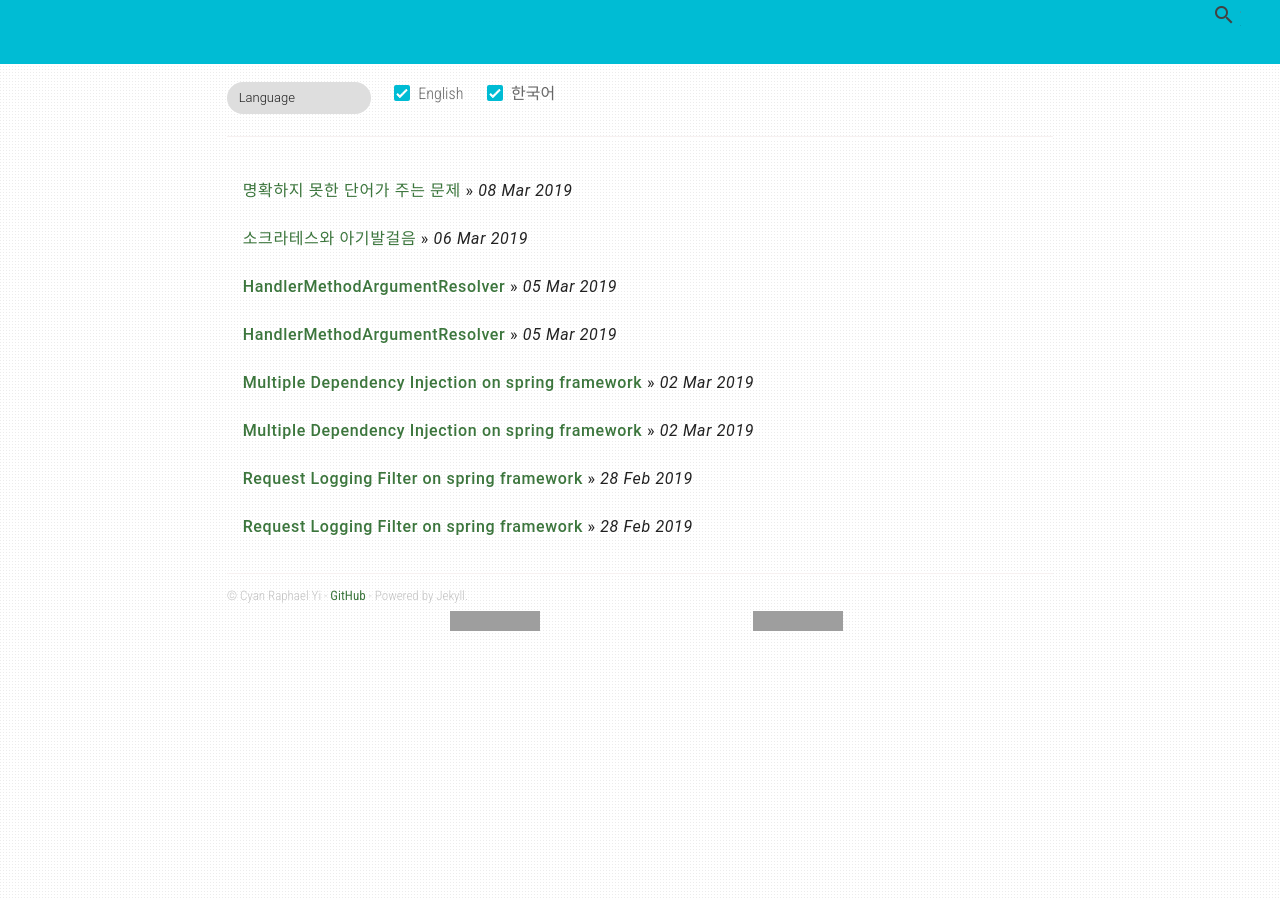
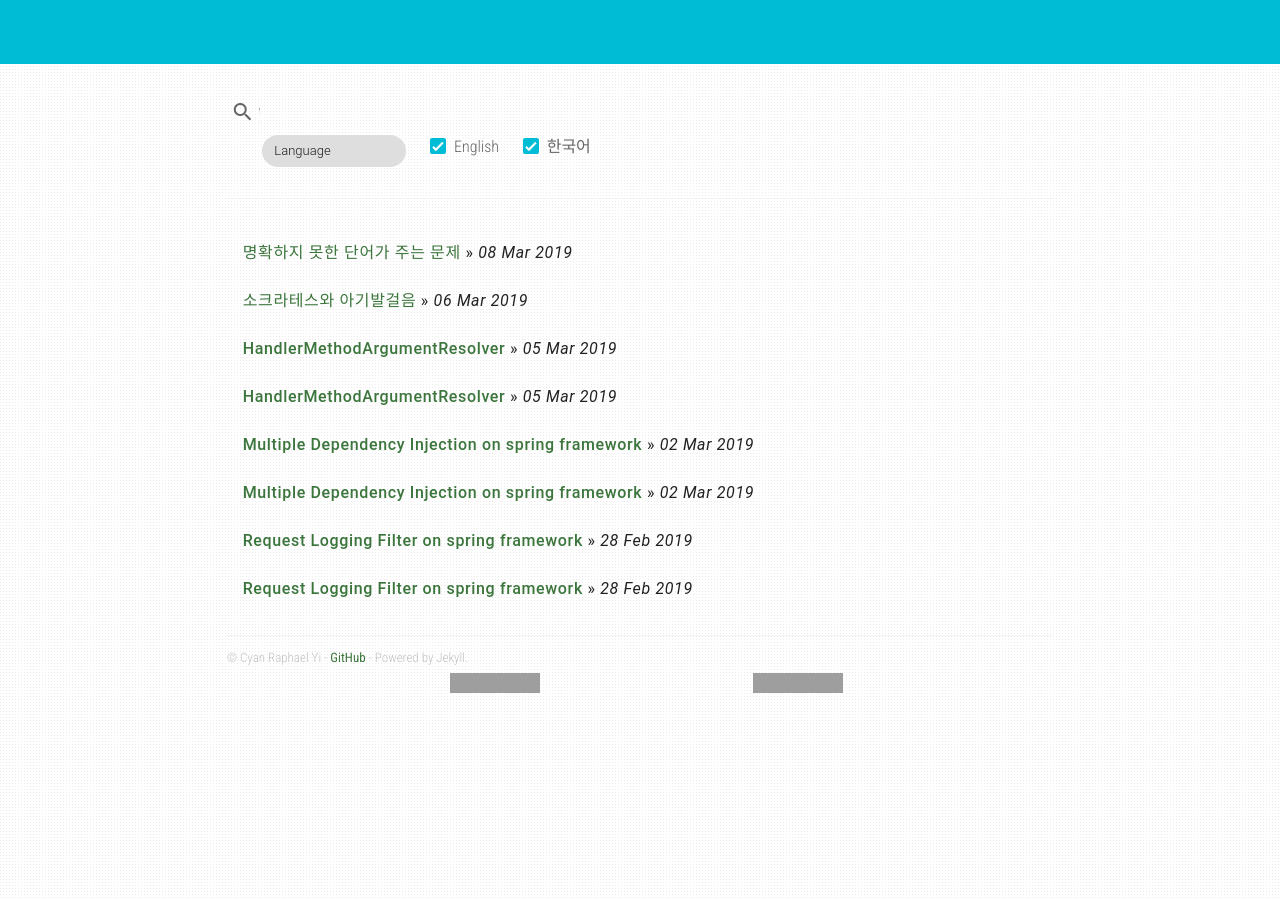
Before and after one commit to CyanRYi/sollabs-demo, a Jekyll site: the page built from index.md, in a window 1280 px wide, cut to the strip 0-900 px from the top of the page. Built offline with Jekyll 4.4.1, drawn with Linux system fonts in a browser that asks for light colours; nearby versions of some CDN libraries; grey boxes are pictures that could not be loaded.

Commit message:
search 이동

```diff
--- a/_layouts/default.html
+++ b/_layouts/default.html
@@ -108,16 +108,6 @@ layout: compress
           <header class="mdl-layout__header mdl-layout__header--scroll">
               <div class="mdl-layout__header-row">
                   <div class="mdl-layout-spacer"></div>
-                  <div class="mdl-textfield mdl-js-textfield mdl-textfield--expandable
-                      mdl-textfield--floating-label mdl-textfield--align-right">
-                      <label class="mdl-button mdl-js-button mdl-button--icon" for="js-search__input">
-                          <i class="material-icons">search</i>
-                      </label>
-                      <div class="mdl-textfield__expandable-holder">
-                          <input class="mdl-textfield__input search__input" type="text" placeholder="type to search" id="js-search__input">
-                          <ul class="search__results" id="js-search__results"></ul>
-                      </div>
-                  </div>
               </div>
           </header>
           <div class="mdl-layout__drawer">
@@ -139,6 +129,15 @@ layout: compress
               <div class="page-content">
                   <div class="mdl-grid">
                       <div class="mdl-cell mdl-cell--2-offset-desktop mdl-cell--8-col-desktop mdl-cell--8-col-tablet mdl-cell--4-col-phone">
+                          <div class="mdl-textfield mdl-js-textfield mdl-textfield--expandable mdl-textfield--floating-label mdl-textfield--align-right">
+                              <label class="mdl-button mdl-js-button mdl-button--icon" for="js-search__input">
+                                  <i class="material-icons">search</i>
+                              </label>
+                              <div class="mdl-textfield__expandable-holder">
+                                  <input class="mdl-textfield__input search__input" type="text" placeholder="type to search" id="js-search__input">
+                                  <ul class="search__results" id="js-search__results"></ul>
+                              </div>
+                          </div>
                           {{ content }}
                           <footer>
                               &copy; {{ site.author }}
```
